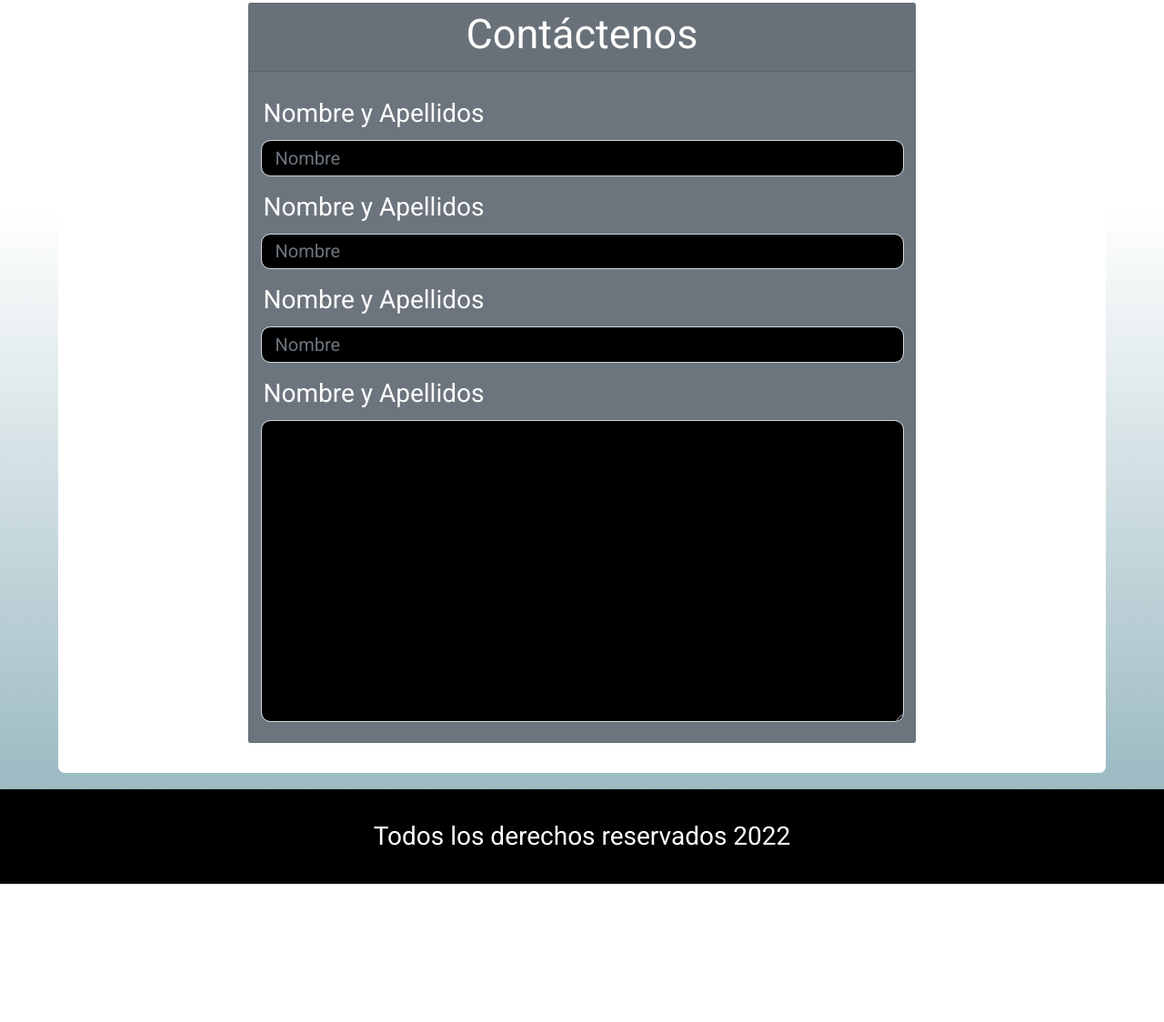
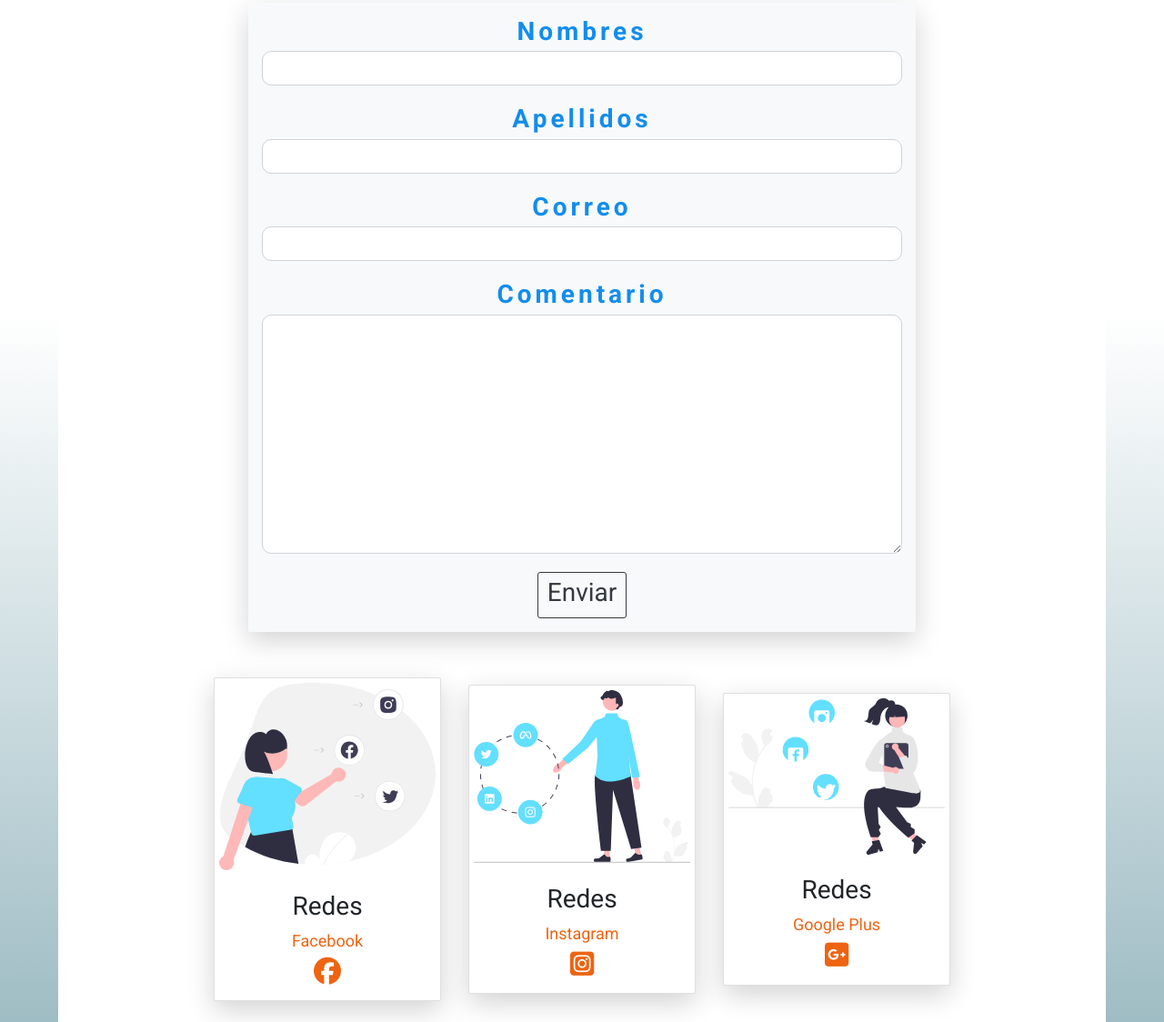
Before and after one commit to Carlitos0/UsoDeGit, a plain HTML site: page contacto.html in a window 1280 px wide. Shown: the part 168-1292 px from the top of the page at 91% size. Before the commit the page ends 1140 px from the top, so only its background shows below. Drawn offline with nearby package versions, Linux system fonts and the light colour scheme.

Commit message:
Se modifico la pestaña de contacto y productos

```diff
--- a/contacto.html
+++ b/contacto.html
@@ -16,7 +16,7 @@
             <section class="header__barra centrar_texto">
                 <div class="logo">
                     <a href="index.html" class="logo_titulo">
-                        <h1 class="no-margin titulo">Sabor<span class="logo__bold">Tropical</span><i class="fas fa-tree-palm"></i></h1>
+                        <h1 class="no-margin titulo">Sabor<span class="logo__bold">Tropical</span></h1>
                     </a>
                 </div>
                 <nav class="navegacion">
@@ -31,32 +31,58 @@
     </header>
     <main class="contenedor bg-white">
         <div class="row">
-            <div class="col-md-8 mx-auto">
-                <div class="card bg-secondary text-white rounded">
-                    <div class="card-header">
-                        <h2 class="display-3 text-center fw-bold">Contáctenos</h2>
-                    </div>
-                    <div class="card-body">
+            <div class="col col-md-8 mx-auto ">
+                <form class="card p-4 bg-light text-center p-3 shadow-lg border-0">
                     <div class="form-group">
-                            <label for="nombre" class="lbltitle">Nombre y Apellidos</label>
-                            <input type="text"  placeholder="Nombre" class="form-control inputs">
+                      <h4 class="texto_titulo">Nombres</h4>
+                      <input type="text" class="form-control size_input" id="exampleInputEmail1" aria-describedby="emailHelp">
                     </div>
                     <div class="form-group">
-                            <label for="nombre" class="lbltitle">Nombre y Apellidos</label>
-                            <input type="text"  placeholder="Nombre" class="form-control inputs">
+                        <h4 class="texto_titulo">Apellidos</h4>
+                        <input type="text" class="form-control size_input" id="exampleInputEmail1" aria-describedby="emailHelp">
                       </div>
                       <div class="form-group">
-                            <label for="nombre" class="lbltitle">Nombre y Apellidos</label>
-                            <input type="text"  placeholder="Nombre" class="form-control inputs">
+                        <h4 class="texto_titulo">Correo</h4>
+                        <input type="email" class="form-control size_input" id="exampleInputEmail1" aria-describedby="emailHelp">
                       </div>
                       <div class="form-group">
-                            <label for="nombre" class="lbltitle">Nombre y Apellidos</label>
-                            <textarea name="" id="" cols="30" rows="10" class="form-control inputs"></textarea>
+                        <h4 class="texto_titulo">Comentario</h4>
+                        <textarea class="form-control size_input" rows="10"></textarea>
+                      </div>
+                      <div class="container">
+                        <div class="container d-flex justify-content-center">
+                            <button class="btn btn-outline-dark btn-lg mx-auto"><h4>Enviar</h4></button>
                         </div>
                       </div>
+                  </form>
             </div>
         </div>
+
+        <section class="redes p-2 my-5">
+            <div class="d-flex flex-column flex-lg-row justify-content-center align-items-center">
+                <article class="card shadow-lg rounded-3 p-2" style="width: 25rem;">
+                    <img src="img/red1.svg" class="card-img-top" alt="">
+                    <div class="card-body text-center">
+                        <h4 class="card-title text-center">Redes</h4>
+                        <p class="card-text"><a href="#" class="fw-bolder size_t">Facebook <i class="fa-brands fa-facebook"></i></a></p>
                     </div>
+                </article>
+                <article class="card mx-5 shadow-lg rounded-3 p-2" style="width: 25rem;">
+                    <img src="img/red2.svg" class="card-img-top" alt="">
+                    <div class="card-body text-center">
+                        <h4 class="card-title text-center ">Redes</h4>
+                        <p class="card-text"><a href="#" class="fw-bolder size_t">Instagram <i class="fa-brands fa-instagram-square"></i></a></p>
+                    </div>
+                </article>
+                <article class="card shadow-lg rounded-3 p-2" style="width: 25rem;">
+                    <img src="img/red3.svg" class="card-img-top" alt="">
+                    <div class="card-body text-center">
+                        <h4 class="card-title text-center">Redes</h4>
+                        <p class="card-text"><a href="#" class="fw-bolder size_t">Google Plus <i class="fa-brands fa-google-plus-square"></i></a></p>
+                    </div>
+                </article>
+            </div>
+        </section>
     </main>
     <footer class="foot">
         <h4 class="centrar_texto no-margin">Todos los derechos reservados 2022</h4>
@@ -65,5 +91,6 @@
     <script src="https://cdn.jsdelivr.net/npm/jquery@3.5.1/dist/jquery.slim.min.js" integrity="sha384-DfXdz2htPH0lsSSs5nCTpuj/zy4C+OGpamoFVy38MVBnE+IbbVYUew+OrCXaRkfj" crossorigin="anonymous"></script>
     <script src="https://cdn.jsdelivr.net/npm/popper.js@1.16.1/dist/umd/popper.min.js" integrity="sha384-9/reFTGAW83EW2RDu2S0VKaIzap3H66lZH81PoYlFhbGU+6BZp6G7niu735Sk7lN" crossorigin="anonymous"></script>
     <script src="https://cdn.jsdelivr.net/npm/bootstrap@4.6.1/dist/js/bootstrap.min.js" integrity="sha384-VHvPCCyXqtD5DqJeNxl2dtTyhF78xXNXdkwX1CZeRusQfRKp+tA7hAShOK/B/fQ2" crossorigin="anonymous"></script>
+    <script src="https://kit.fontawesome.com/9dc3b94eab.js" crossorigin="anonymous"></script>
 </body>
 </html>
--- a/css/style.css
+++ b/css/style.css
@@ -298,19 +298,28 @@ img{
     width: 20rem;
     height: 20rem;
 }
-.lbltitle{
-    font-size: 2.8rem;
-    padding: .3rem;
+.size_input{
+    padding: 1.8rem;
+    border-radius: 1rem;
+    font-size: 1.5rem;
 }
-@media (max-width: 400px) {
-    .lbltitle{
-        font-size: 1.8rem;
-    }
+.size_t{
+    font-size: 1.8rem;
+    color: var(--primario);
+    display: flex;
+    flex-direction: column;
+    gap: .5rem;
+    transition: color .7s ease;
 }
-.inputs{
-    padding: 1.5rem;
-    font-size: 2rem;
-    color: var(--blanco);
-    background-color: var(--negro);
-    border-radius: 1rem;
+.size_t i{
+    font-size: 3rem;
 }
+.size_t:hover{
+    text-decoration: none;
+    color: var(--chocolate);
+}
+.texto_titulo{
+    color: var(--secundario);
+    font-weight: 700;
+    letter-spacing: 4px;
+}
```
Also changed, not shown: productos.html (+19 -19 lines), img/red1.svg (added), img/red2.svg (added), img/red3.svg (added). Lines whose indentation alone changed are shown as unchanged.
